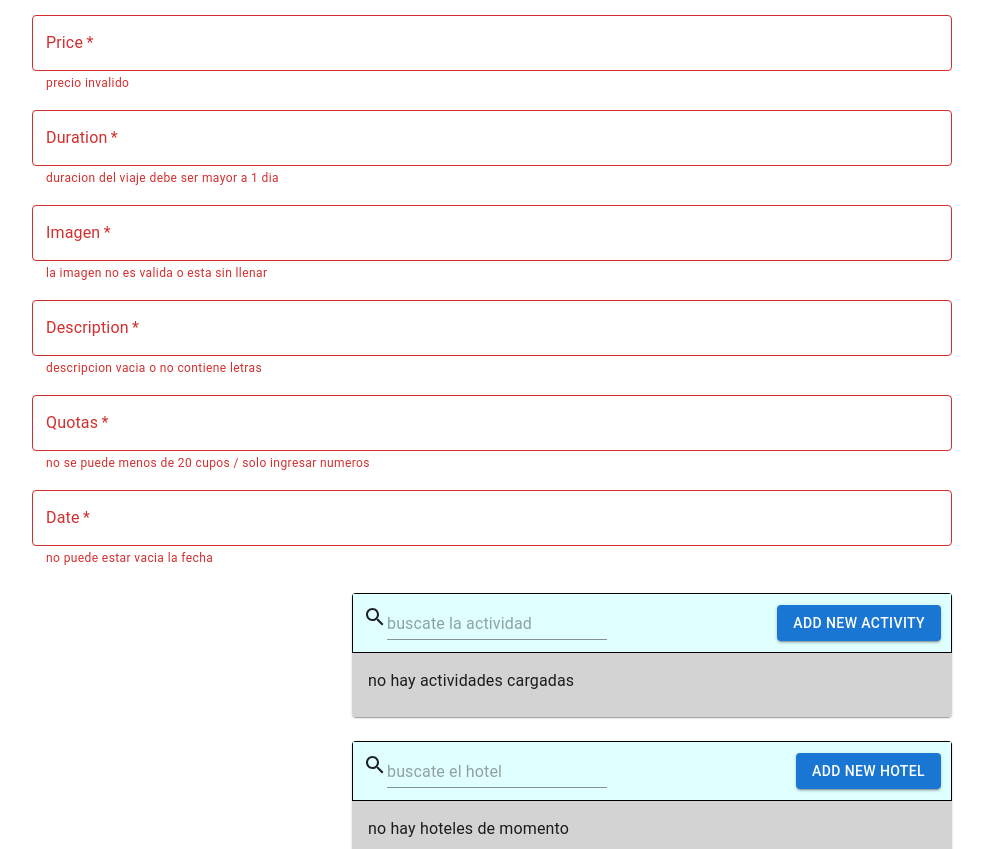
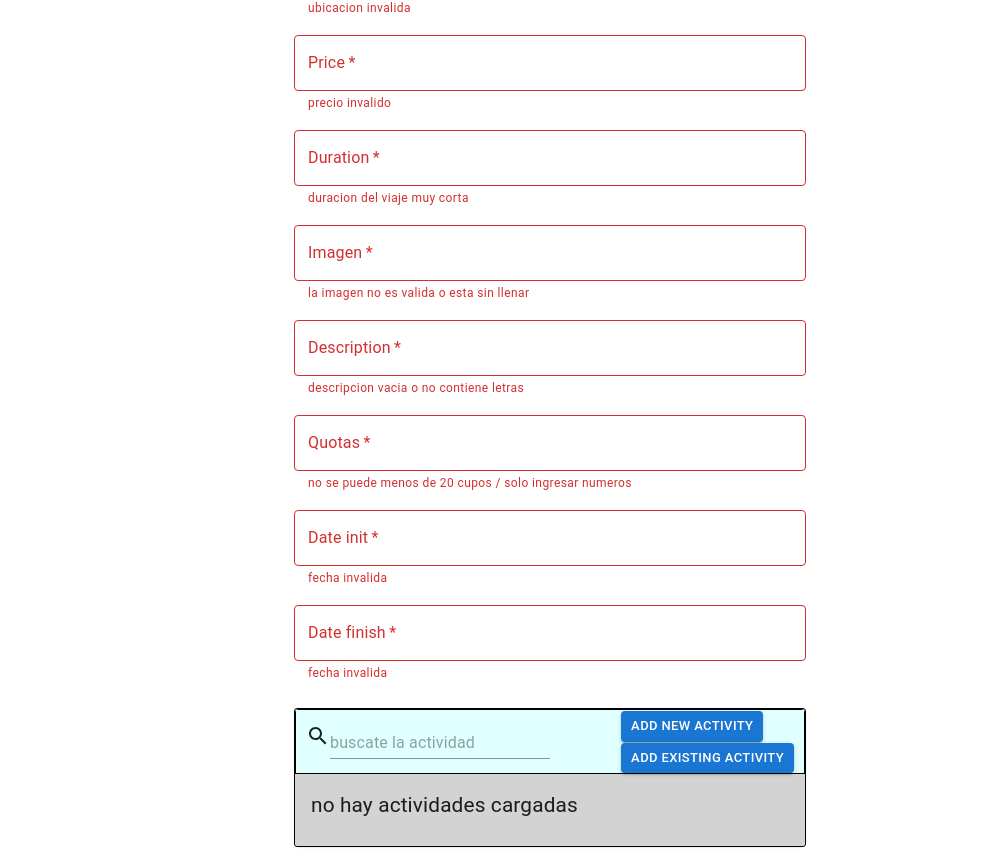
Before and after one commit to lucasguerendiain/PF_Front, a React (Create React App) app: page /form in a window 1280 px wide. Shown: the part 430-1279 px from the top of the page, without its empty margins (148-1132 px from the left). Built offline with nearby package versions, Linux system fonts and the light colour scheme.

Commit message:
(feat) PackageForm datos a enviar actualizados

```diff
--- a/src/components/CreatePackage/CreatePackageForm.jsx
+++ b/src/components/CreatePackage/CreatePackageForm.jsx
@@ -13,12 +13,24 @@ import BasicCard from './commons/BasicCard';
 import GenericSearchBar from './commons/GenericSearchBar';
 import ActivityModal from './Modals/ActivityModal';
 import HotelModal from './Modals/HotelModal';
+import FindHotelModal from '../CustomPackage/FindHotelModal';
 
 const theme = createTheme();
+
+const styles = {
+    width: "100%",
+    border: "1px solid black",
+    borderRadius: "3px",
+    borderShadow: "5px",
+    fontSize: "1.3rem"
+}
 
 export default function CreatePackageForm() {
     const [openActi, setOpenActi] = useState(false);
     const [openHotel, setOpenHotel] = useState(false);
+    //const [openResto, setOpenResto] = useState(false);
+    const [findHotelOpen, setFindHotelOpen] = useState(false);
+    //const [findRestoOpen, setFinRestoOpen] = useState(false);
     const [inputs, setInputs] = useState({
         name: "",
         location: "",
@@ -27,9 +39,8 @@ export default function CreatePackageForm() {
         img: "",
         description: "",
         quotas: "",
-        date: "",
-        hotel: "",
-        restaurant: "",
+        dateInit: "",
+        dateEnd: "",
     });
     const [errors, setErrors] = useState({
         name: "",
@@ -39,27 +50,30 @@ export default function CreatePackageForm() {
         img: "",
         description: "",
         quotas: "",
-        date: "",
+        dateInit: "",
+        dateEnd: ""
     });
     const [activities, setActivities] = useState([]);
     const [hotels, setHotels] = useState([]);
-    const [resto, setResto] = useState([]);
+    //const [resto, setResto] = useState([]);
 
     const defaultValuesActivity = {
         name: "",
         description: "",
         duration: "",
-        img: ""
+        img: "",
+        typeAct: ""
     }
     const defaultValuesHotel = {
         name: "",
         location: "",
         img: "",
         description: "",
-        stars: ""
+        stars: "",
+        priceDay: ""
     }
 
-    const getHeader = (texto, boton, funcionOpen) => {
+    const getHeader = (texto, boton1, boton2, funcionOpen, funcionOpen2 = () => {}) => {
         return (
             <Box sx={{
                 display: "flex",
@@ -67,18 +81,27 @@ export default function CreatePackageForm() {
                 justifyContent: "space-between",
                 paddingLeft: "10px",
                 paddingRight: "10px",
-                height: "60px",
+                height: "100%",
                 backgroundColor: 'lightcyan',
                 border: "1px solid black",
-                width: "600px"
+                width: "100%"
             }}>
                 <GenericSearchBar placeholder={texto} onChange={(event) => {console.log(event.target.value)}}/>
-                <Box>
+                <Box >
                     <Button
                         onClick={funcionOpen}
                         variant='contained'
+                        size='small'
                     >
-                        {boton}
+                        {boton1}
+                    </Button>
+                    <br/>
+                    <Button
+                        onClick={funcionOpen2}
+                        variant='contained'
+                        size='small'
+                    >
+                        {boton2}
                     </Button>
                 </Box>
             </Box>
@@ -95,10 +118,18 @@ export default function CreatePackageForm() {
 
     const addNewHotel = (data) => {
         setHotels([
-            ...hotels,
             data
         ]);
         setOpenHotel(false);
+        setFindHotelOpen(false);
+    }
+
+    const deleteActi = (id) => {
+        setActivities(activities.filter((elem, index) => index !== id));
+    }
+
+    const deleteHotel = () => {
+        setHotels("");
     }
 
     const getContent = (type) => {
@@ -119,6 +150,8 @@ export default function CreatePackageForm() {
                             <Typography>{item.description}</Typography>
                             <Typography>{item.duration} days</Typography>
                             <Typography>{item.img}</Typography>
+                            <Typography>{item.typeAct}</Typography>
+                            <Button variant='contained' size='small' onClick={() => deleteActi(index)}>X</Button>
                         </Box>
                     )
                 }))
@@ -135,12 +168,14 @@ export default function CreatePackageForm() {
                                 backgroundColor: 'cyan',
                                 marginBottom: "4px",
                                 marginTop: "4px"}
-                            }> Hotel {index}:
+                            }> Hotel:
                             <Typography>{item.name}</Typography>
                             <Typography>{item.description}</Typography>
                             <Typography>{item.location}</Typography>
                             <Typography>{item.img}</Typography>
                             <Typography>{item.stars} estrellas</Typography>
+                            <Typography>{item.priceDay} USD/day</Typography>
+                            <Button variant='contained' size='small' onClick={() => deleteHotel()}>X</Button>
                         </Box>
                     )
                 })) : ("no hay hoteles de momento")
@@ -170,13 +205,14 @@ export default function CreatePackageForm() {
             img: inputs.img,
             description: inputs.description,
             quotas: inputs.quotas,
-            date: inputs.date,
+            dateInit: inputs.dateInit,
+            dateEnd: inputs.dateEnd,
             hotel: hotels
         });
     };
 
     useEffect(() => {
-        setErrors(validation(inputs));
+        setErrors(validation(inputs, activities));
     }, [inputs]);
 
     return (
@@ -188,7 +224,8 @@ export default function CreatePackageForm() {
                 marginTop: 8,
                 display: 'flex',
                 flexDirection: 'column',
-                alignItems: 'center',
+                alignItems: "center",
+                width: "40vw"
             }}
             >
             <Typography component="h1" variant="h3">
@@ -294,20 +331,33 @@ export default function CreatePackageForm() {
                     <TextField
                     required
                     fullWidth
-                    id="date"
-                    label="Date"
-                    name="date"
-                    autoComplete="date"
+                    id="dateInit"
+                    label="Date init"
+                    name="dateInit"
+                    autoComplete="dateInit"
                     onChange={handleChange}
-                    error={!!errors.date}
-                    helperText={errors.date}
+                    error={!!errors.dateInit}
+                    helperText={errors.dateInit}
+                    />
+                </Grid>
+                <Grid item xs={12}>
+                    <TextField
+                    required
+                    fullWidth
+                    id="dateEnd"
+                    label="Date finish"
+                    name="dateEnd"
+                    autoComplete="dateEnd"
+                    onChange={handleChange}
+                    error={!!errors.dateEnd}
+                    helperText={errors.dateEnd}
                     />
                 </Grid>
                 </Grid>
                 <br/>
-                <Grid item xs={8} sx={{marginLeft:"320px"}}>
+                <Grid item xs={8} sx={styles}>
                     <BasicCard
-                        header={getHeader("buscate la actividad", "Add new Activity", () => setOpenActi(true))}
+                        header={getHeader("buscate la actividad", "Add new Activity", "add existing activity", () => setOpenActi(true), () => alert("componente muestra actividades"))}
                         content={getContent("ACTIVITY")}/>
                     <ActivityModal
                         open={openActi}
@@ -316,15 +366,20 @@ export default function CreatePackageForm() {
                         defaultValues={defaultValuesActivity}/>
                 </Grid>
                 <br/>
-                <Grid item xs={8} sx={{marginLeft:"320px"}}>
+                <Grid item xs={8} sx={styles}>
                     <BasicCard
-                        header={getHeader("buscate el hotel", "Add new Hotel", () => setOpenHotel(true))}
+                        header={getHeader("buscate el hotel", "Add new Hotel", "add existing hotel", () => setOpenHotel(true), () => setFindHotelOpen(true))}
                         content={getContent("HOTEL")}/>
                     <HotelModal
                         open={openHotel}
                         handleClose={() => setOpenHotel(false)}
                         addNewItem={addNewHotel}
                         defaultValues={defaultValuesHotel}/>
+                    <FindHotelModal
+                        open={findHotelOpen}
+                        handleClose={() => setFindHotelOpen(false)}
+                        handleAdd={addNewHotel}
+                    />
                 </Grid>
                 <Button
                 type="submit"
--- a/src/components/CreatePackage/Modals/validateHotel.js
+++ b/src/components/CreatePackage/Modals/validateHotel.js
@@ -4,7 +4,7 @@ const regexAllNumbers = /^[0-9]+$/;
 
 export function validateHotel(inputs) {
     const errors = {}
-    const {name, img, location, description, stars} = inputs;
+    const {name, img, location, description, stars, priceDay} = inputs;
     if (!name) errors.name = "hace falta un nombre"
     if (!img || !regexImage.test(img)) errors.img = "imagen no valida";
     if (!description || !regexAnyLetter.test(description)) errors.description = "tiene que haber una descripcion";
--- a/src/components/CreatePackage/validation.js
+++ b/src/components/CreatePackage/validation.js
@@ -3,20 +3,20 @@ const regexImage = /(http)?s?:?(\/\/[^"']*\.(?:png|jpg|jpeg|gif|png|svg))/i;
 const regexAnyLetter = /[a-z]/i;
 const regexAllNumbers = /^[0-9]+$/;
 
-export function validation(inputs) {
+export function validation(inputs, activities) {
     let errors = {};
-    const { name, location, price, duration, img, description, quotas, date, hotel, restaurant, activities } = inputs;
+    const { name, location, price, duration, img, description, quotas, dateInit, dateEnd } = inputs;
+    const calculoDias = Math.floor(activities.length / 2);
 
     if (!name || name.length > 60 || !regexAnyLetter.test(name)) errors.name = "nombre debe contener letras y ser menor a 60 caracteres";
     if (!location || location.length > 70) errors.location = "ubicacion invalida";
     if (!price || price < 0) errors.price = "precio invalido";
-    if (!duration || duration <= 1) errors.duration = "duracion del viaje debe ser mayor a 1 dia";
+    if (!duration || duration <= 1 || duration < calculoDias) errors.duration = "duracion del viaje muy corta";
     if (!img || !regexImage.test(img)) errors.img = "la imagen no es valida o esta sin llenar";
     if (!description || !regexAnyLetter.test(description)) errors.description = "descripcion vacia o no contiene letras";
     if (!quotas || quotas < 20 || !regexAllNumbers.test(quotas)) errors.quotas = "no se puede menos de 20 cupos / solo  ingresar numeros";
-    if (!date) errors.date = "no puede estar vacia la fecha";
-    if (!hotel) errors.hotel = "no puede estra vacio el hotel";
-    if (!activities) errors.activities = "no puede estar vacia la lista de actividades "
+    if (!dateInit || dateInit === dateEnd) errors.dateInit = "fecha invalida";
+    if (!dateEnd || dateInit === dateEnd) errors.dateEnd = "fecha invalida";
 
     return errors;
 }
--- a/src/components/CustomPackage/FindHotelModal.jsx
+++ b/src/components/CustomPackage/FindHotelModal.jsx
@@ -98,7 +98,6 @@ export default function FindHotelModal({open, handleClose, handleAdd}) {
         aria-describedby="modal-modal-description"
         >
             <Container sx={styles}>
-                {console.log(views)}
             <Grid container spacing={4}>
                 <Grid item xs={8} sx={{marginLeft:"320px"}}>
                     <Card sx={{
```
Also changed, not shown: src/components/CreatePackage/Modals/ActivityModal.jsx (+28 -3 lines), src/components/CreatePackage/Modals/HotelModal.jsx (+14 -0 lines).
